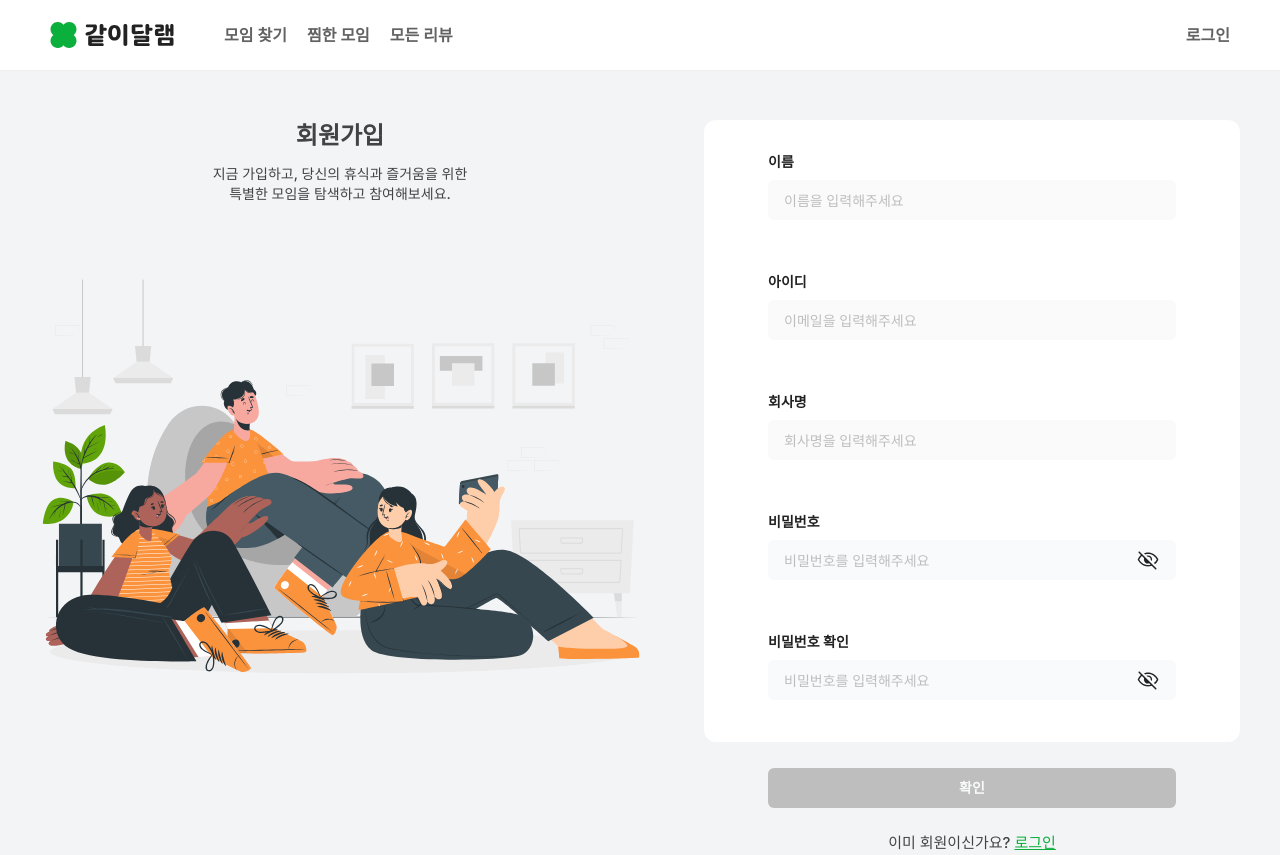
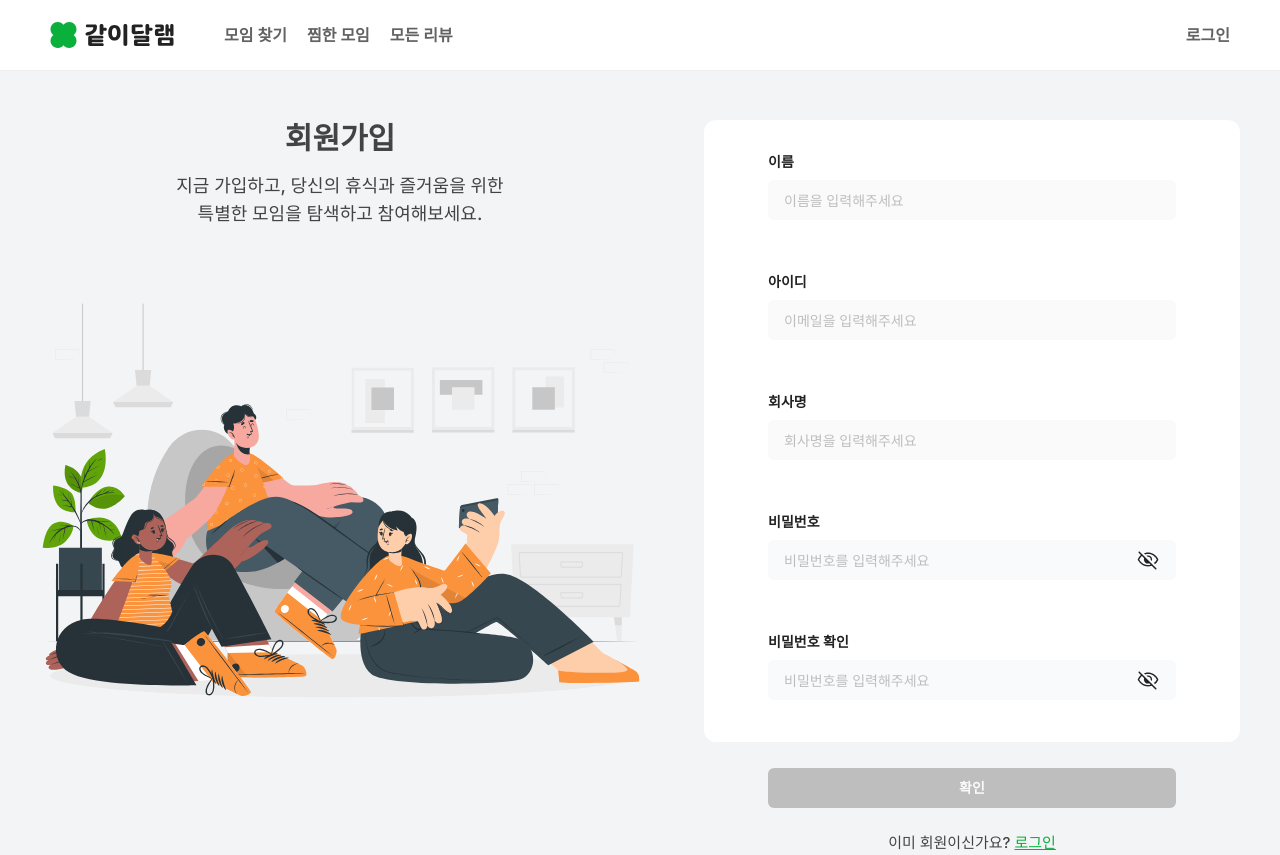
Before and after one commit to yeonna18k/relax-together-front, a Next.js app: page /signup in a window 1280 px wide. Built offline with nearby package versions, Linux system fonts and the light colour scheme.

Commit message:
feat: signup header, signin header -> auth header로 변경

```diff
--- a/src/app/(auth)/signin/page.tsx
+++ b/src/app/(auth)/signin/page.tsx
@@ -1,12 +1,15 @@
+import AuthHeader from '@/entities/auth/ui/AuthHeader';
 import AuthImage from '@/entities/auth/ui/AuthImage';
 import SigninForm from '@/entities/signin/ui/SigninForm';
-import SigninHeader from '@/entities/signin/ui/SigninHeader';
 
 export default function Signin() {
   return (
     <>
       <div>
-        <SigninHeader />
+        <AuthHeader
+          title="Welcome to 같이 달램!"
+          content={`바쁜 일상 속 잠깐의 휴식,\n이제는 같이 달램과 함께 해보세요`}
+        />
         <AuthImage />
       </div>
       <SigninForm />
--- a/src/app/(auth)/signup/page.tsx
+++ b/src/app/(auth)/signup/page.tsx
@@ -1,12 +1,15 @@
+import AuthHeader from '@/entities/auth/ui/AuthHeader';
 import AuthImage from '@/entities/auth/ui/AuthImage';
 import SignupForm from '@/entities/signup/ui/SignupForm';
-import SignupHeader from '@/entities/signup/ui/SignupHeader';
 
 export default function Signup() {
   return (
     <>
       <div>
-        <SignupHeader />
+        <AuthHeader
+          title="회원가입"
+          content={`지금 가입하고, 당신의 휴식과 즐거움을 위한\n특별한 모임을 탐색하고 참여해보세요.`}
+        />
         <AuthImage />
       </div>
       <SignupForm />
--- a/src/entities/signin/ui/SigninHeader.tsx
+++ b/src/entities/auth/ui/AuthHeader.tsx
@@ -1,13 +1,17 @@
-export default function SigninHeader() {
+export default function SigninHeader({
+  title,
+  content,
+}: {
+  title: string;
+  content: string;
+}) {
   return (
     <div className="mb-[50px] flex flex-col justify-center gap-3 text-center text-gray-800 md:mb-[28px] xl:mb-[70px] xl:gap-4">
       <div className="text-xl font-semibold md:text-2xl xl:text-3xl xl:font-bold">
-        Welcome to 같이 달램!
+        {title}
       </div>
-      <div className="text-sm font-medium md:text-base xl:text-lg">
-        바쁜 일상 속 잠깐의 휴식,
-        <br />
-        이제는 같이 달램과 함께 해보세요
+      <div className="whitespace-pre-line text-sm font-medium md:text-base xl:text-lg">
+        {content}
       </div>
     </div>
   );
--- a/src/entities/signup/ui/SignupHeader.tsx
+++ /dev/null
@@ -1,13 +0,0 @@
-export default function SignupHeader() {
-  return (
-    // 레이아웃 pt-10
-    <div className="mb-[46px] flex flex-col justify-center gap-3 text-center text-gray-800 md:mb-9 lg:mb-[70px]">
-      <div className="text-2xl font-bold">회원가입</div>
-      <div className="text-sm font-medium">
-        지금 가입하고, 당신의 휴식과 즐거움을 위한
-        <br />
-        특별한 모임을 탐색하고 참여해보세요.
-      </div>
-    </div>
-  );
-}
```
